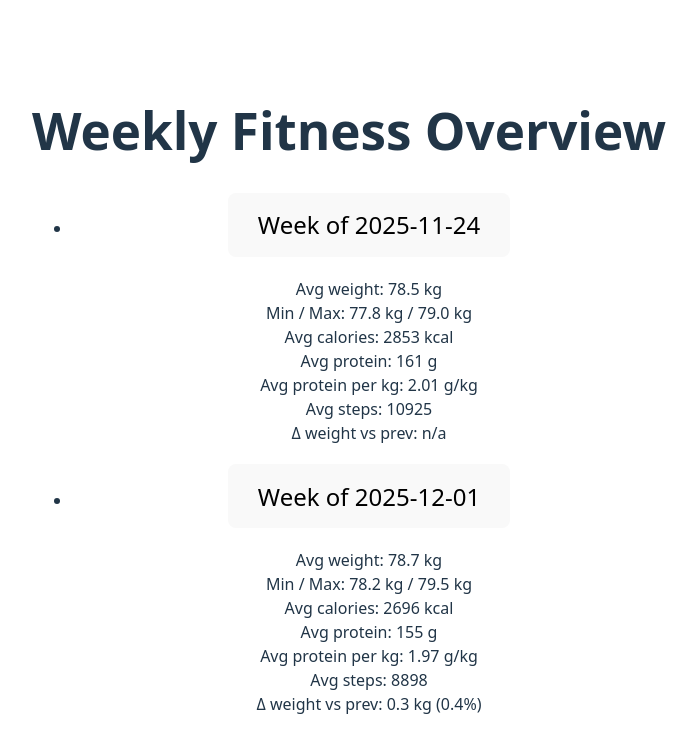
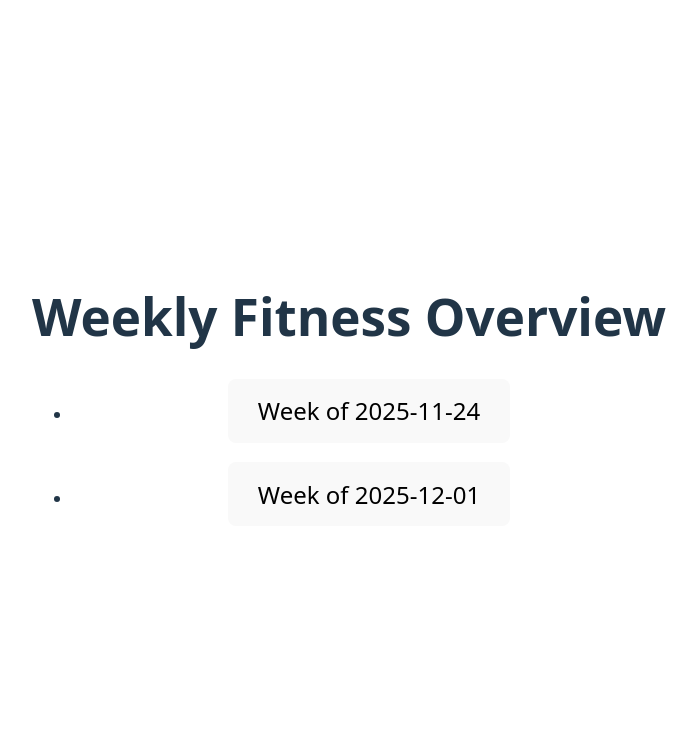
Before and after one commit to BelaGereon/fitness-nutrition-dashboard, a React (Vite) app: page / in a window 1280 px wide. Shown: the top 752 px of the page, without its empty margins (291-988 px from the left). Built offline with nearby package versions, Linux system fonts and the light colour scheme.

Commit message:
:sparkles: make week cards toggleable to show details only when clicked

```diff
--- a/src/features/dashboard/WeekCard.tsx
+++ b/src/features/dashboard/WeekCard.tsx
@@ -1,4 +1,5 @@
 // src/features/dashboard/WeekCard.tsx
+import React from "react";
 import type { WeekEntry } from "../../domain/week";
 import type { WeekTrendMetrics } from "../../domain/weekTrend";
 
@@ -21,22 +22,32 @@ export function WeekCard({ trend, base }: WeekCardProps) {
     id,
   } = trend;
 
-  const stepsPerDay = base.avgStepsPerDay;
+  const useToggle = (initialState: boolean = false) => {
+    const [isOpen, setIsOpen] = React.useState(initialState);
+    const toggle = () => setIsOpen(!isOpen);
+    return { isOpen, toggle };
+  };
+
+  const { isOpen, toggle } = useToggle();
 
   return (
     <li data-testid={`week-card-${id}`}>
       <h2>
-        <button>Week of {weekOf}</button>
+        <button type="button" onClick={toggle}>
+          Week of {weekOf}
+        </button>
       </h2>
+      {isOpen && (
         <div>
           <div>Avg weight: {avgWeightKg?.toFixed(1)} kg</div>
           <div>
-          Min / Max: {minWeightKg?.toFixed(1)} kg / {maxWeightKg?.toFixed(1)} kg
+            Min / Max: {minWeightKg?.toFixed(1)} kg / {maxWeightKg?.toFixed(1)}{" "}
+            kg
           </div>
           <div>Avg calories: {avgCalories?.toFixed(0)} kcal</div>
           <div>Avg protein: {avgProteinG?.toFixed(0)} g</div>
           <div>Avg protein per kg: {avgProteinPerKg?.toFixed(2)} g/kg</div>
-        <div>Avg steps: {stepsPerDay}</div>
+          <div>Avg steps: {base.avgStepsPerDay}</div>
           <div>
             Δ weight vs prev:{" "}
             {weightChangeVsPrevKg != null
@@ -46,6 +57,7 @@ export function WeekCard({ trend, base }: WeekCardProps) {
               : "n/a"}
           </div>
         </div>
+      )}
     </li>
   );
 }
```
Also changed, not shown: 2 other files (tests, documents, lock files or other folders). Lines whose indentation alone changed are shown as unchanged.
